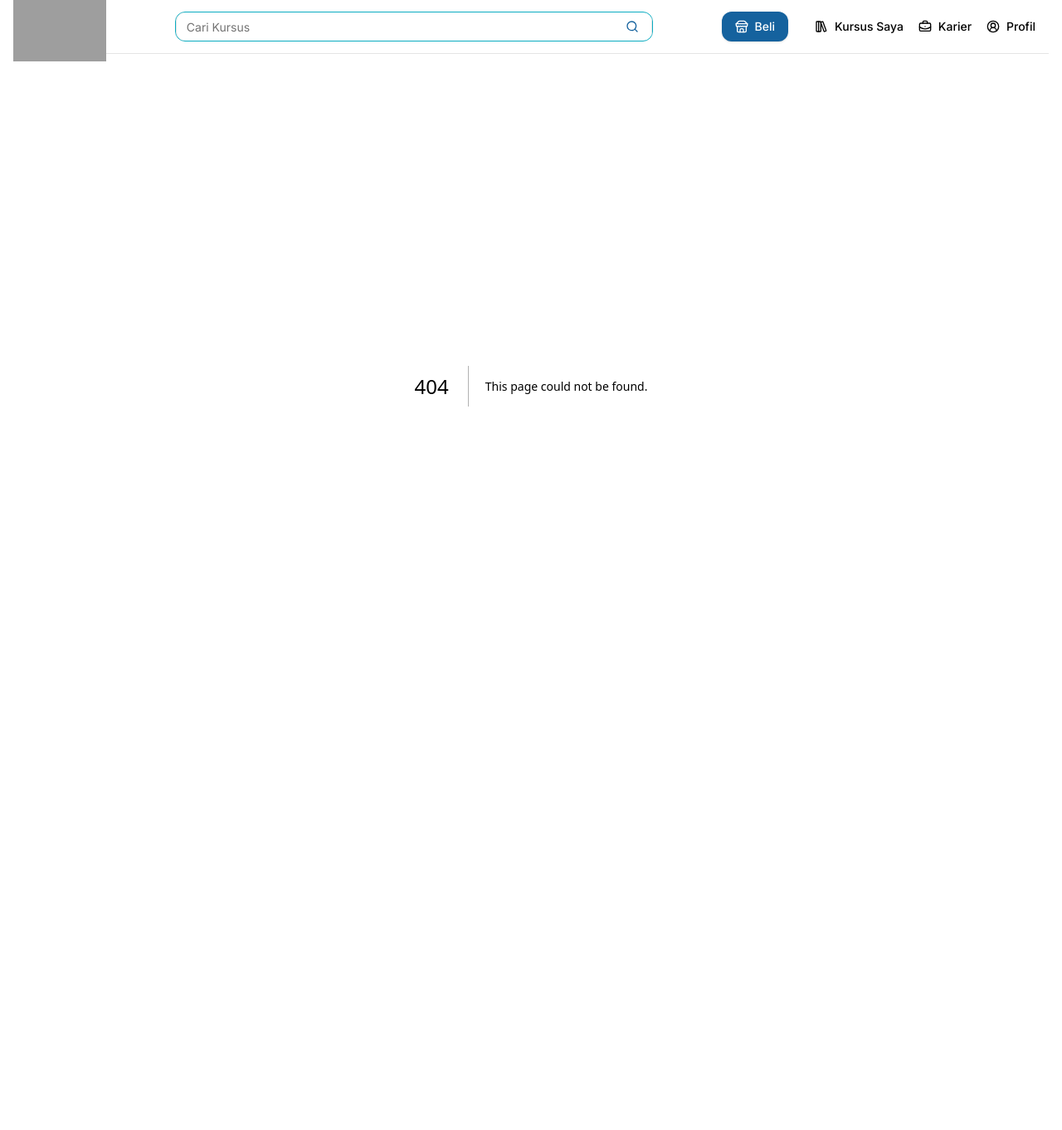
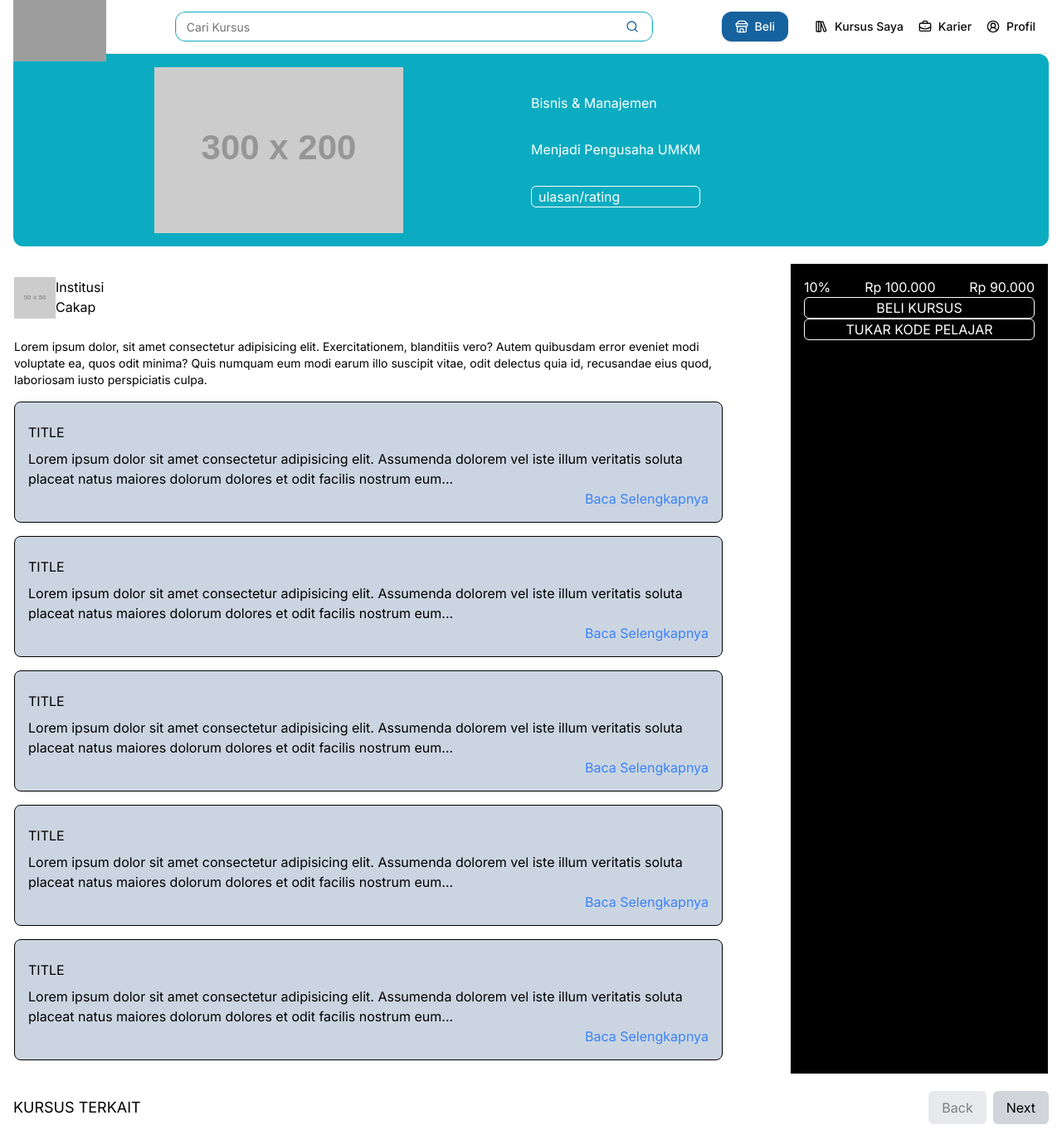
Before and after one commit to rizalherlangga/Magang-Cakap, a Next.js app: page /detail in a window 1280 px wide. Before the commit this address had no page. Shown: the top 1362 px of the page at 83% size. Before the commit the page ends 865 px from the top, so only its background shows below. Built offline with nearby package versions, Linux system fonts and the light colour scheme; grey boxes are pictures that could not be loaded.

Commit message:
feat: Add detail page, CardCarousel template, and dummy data for cards

```diff
--- /dev/null
+++ b/src/app/detail/page.jsx
@@ -0,0 +1,95 @@
+"use client";
+
+import BannerPage from "@/components/fragments/banner-page";
+import ListDescription from "@/components/fragments/list-description";
+import CourseCarousel from "@/components/template/card-carousel";
+import cards from "@/dummydata/card";
+import { useState } from "react";
+
+export default function DetailList() {
+  const [currentIndex, setCurrentIndex] = useState(0);
+
+  const handleNext = () => {
+    if (currentIndex + 4 < cards.length) {
+      setCurrentIndex(currentIndex + 1);
+    }
+  };
+
+  const handleBack = () => {
+    if (currentIndex > 0) {
+      setCurrentIndex(currentIndex - 1);
+    }
+  };
+
+  const cardsPerView = 4;
+
+  return (
+    <div className="text-white">
+      <BannerPage>
+        <div className="w-1/2 flex justify-center">
+          <img src="https://via.placeholder.com/300x200" alt="image" />
+        </div>
+        <div className="w-1/2 flex items-center">
+          <div className="flex flex-col justify-between gap-8">
+            <h1>Bisnis & Manajemen</h1>
+            <h2>Menjadi Pengusaha UMKM</h2>
+            <div className="border border-white rounded-md inline-block px-2">
+              <p>ulasan/rating</p>
+            </div>
+          </div>
+        </div>
+      </BannerPage>
+      <section className="flex">
+        <div className="w-9/12 border border-white py-4 pr-20 text-black">
+          <div>
+            <div className="flex mb-6">
+              <div>
+                <img src="https://via.placeholder.com/50x50" alt="" />
+              </div>
+              <div>
+                <h1>Institusi</h1>
+                <h2>Cakap</h2>
+              </div>
+            </div>
+            <div>
+              <p className="text-sm">
+                Lorem ipsum dolor, sit amet consectetur adipisicing elit.
+                Exercitationem, blanditiis vero? Autem quibusdam error eveniet
+                modi voluptate ea, quos odit minima? Quis numquam eum modi earum
+                illo suscipit vitae, odit delectus quia id, recusandae eius
+                quod, laboriosam iusto perspiciatis culpa.
+              </p>
+            </div>
+          </div>
+          {Array(5)
+            .fill(0)
+            .map((_, index) => (
+              <ListDescription key={index} />
+            ))}
+        </div>
+        <div className="bg-black w-3/12 border border-white p-4">
+          <div className="flex justify-between">
+            <p>10%</p>
+            <p>Rp 100.000</p>
+            <p>Rp 90.000</p>
+          </div>
+          <div>
+            <button className="w-full border border-white rounded-md">
+              BELI KURSUS
+            </button>
+            <button className="w-full border border-white rounded-md">
+              TUKAR KODE PELAJAR
+            </button>
+          </div>
+        </div>
+      </section>
+      <CourseCarousel
+        cards={cards}
+        currentIndex={currentIndex}
+        handleNext={handleNext}
+        handleBack={handleBack}
+        cardsPerView={cardsPerView}
+      />
+    </div>
+  );
+}
--- a/src/app/layout.js
+++ b/src/app/layout.js
@@ -20,7 +20,7 @@ export default function RootLayout({ children }) {
     <StoreProvider>
       <html lang="en">
         <body className={inter.className}>
-          <div className="flex flex-col bg-white overflow-hidden w-full max-w-7xl mx-auto px-4 md:px-4 ">
+          <div className="flex flex-col bg-white w-full max-w-7xl mx-auto px-4 md:px-4 ">
             <HeaderTemplate />
             {children}
           </div>
--- a/src/components/Fragments/List-description.jsx
+++ b/src/components/Fragments/List-description.jsx
@@ -17,7 +17,7 @@ const ListDescription = () => {
   };
 
   return (
-    <div className="w-5/12 p-4 border border-black rounded-lg m-4 bg-slate-300">
+    <div className="p-4 border border-black rounded-lg mt-4 bg-slate-300">
       <div className="py-2 pr-2">
         <h1>TITLE</h1>
       </div>
--- /dev/null
+++ b/src/components/template/card-carousel.jsx
@@ -0,0 +1,65 @@
+import {
+  Card,
+  CardHeader,
+  CardTitle,
+  CardDescription,
+  CardContent,
+  CardFooter,
+} from "@/components/ui/card";
+
+export default function CourseCarousel({
+  cards,
+  currentIndex,
+  handleNext,
+  handleBack,
+  cardsPerView,
+}) {
+  return (
+    <section className="text-black">
+      <div className="flex justify-between items-center my-5">
+        <p className="text-lg">KURSUS TERKAIT</p>
+        <div className="flex gap-2">
+          <button
+            onClick={handleBack}
+            className="px-4 py-2 bg-gray-300 rounded-md disabled:opacity-50"
+            disabled={currentIndex === 0}
+          >
+            Back
+          </button>
+          <button
+            onClick={handleNext}
+            className="px-4 py-2 bg-gray-300 rounded-md disabled:opacity-50"
+            disabled={currentIndex + cardsPerView >= cards.length}
+          >
+            Next
+          </button>
+        </div>
+      </div>
+      <div className="overflow-hidden">
+        <div
+          className="flex gap-4 transition-transform duration-300"
+          style={{
+            transform: `translateX(-${currentIndex * (100 / cardsPerView)}%)`,
+          }}
+        >
+          {cards.map((card, index) => (
+            <Card className="w-1/4 flex-shrink-0" key={index}>
+              <CardHeader>
+                <CardTitle>{card.title}</CardTitle>
+                <CardDescription>{card.description}</CardDescription>
+              </CardHeader>
+              <CardContent>
+                <p>{card.content}</p>
+              </CardContent>
+              <CardFooter>
+                <button className="px-4 py-2 bg-blue-500 text-white rounded-md">
+                  Read More
+                </button>
+              </CardFooter>
+            </Card>
+          ))}
+        </div>
+      </div>
+    </section>
+  );
+}
--- /dev/null
+++ b/src/dummydata/card.js
@@ -0,0 +1,44 @@
+const cards = [
+  {
+    title: "Kursus A",
+    description: "Belajar React JS",
+    content: "Konten 1.",
+  },
+  {
+    title: "Kursus B",
+    description: "Belajar Node.js",
+    content: "Konten 2.",
+  },
+  {
+    title: "Kursus C",
+    description: "Belajar Next.js",
+    content: "Konten 3.",
+  },
+  {
+    title: "Kursus D",
+    description: "Belajar Tailwind CSS",
+    content: "Konten 4.",
+  },
+  {
+    title: "Kursus E",
+    description: "Belajar Prisma ORM",
+    content: "Konten 5.",
+  },
+  {
+    title: "Kursus F",
+    description: "Belajar Sequalize",
+    content: "Konten 6.",
+  },
+  {
+    title: "Kursus G",
+    description: "Belajar Py",
+    content: "Konten 6.",
+  },
+  {
+    title: "Kursus H",
+    description: "Belajar JS",
+    content: "Konten 7.",
+  },
+];
+
+export default cards;
```
